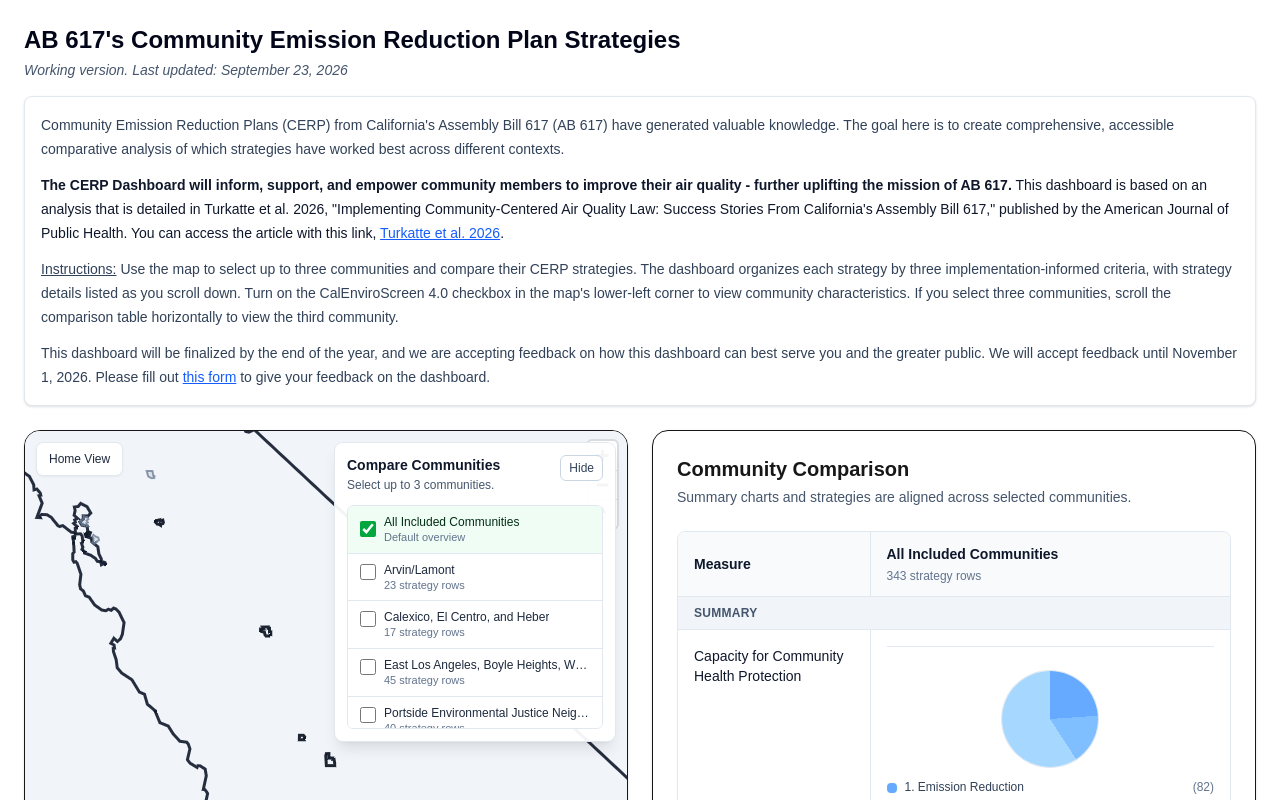
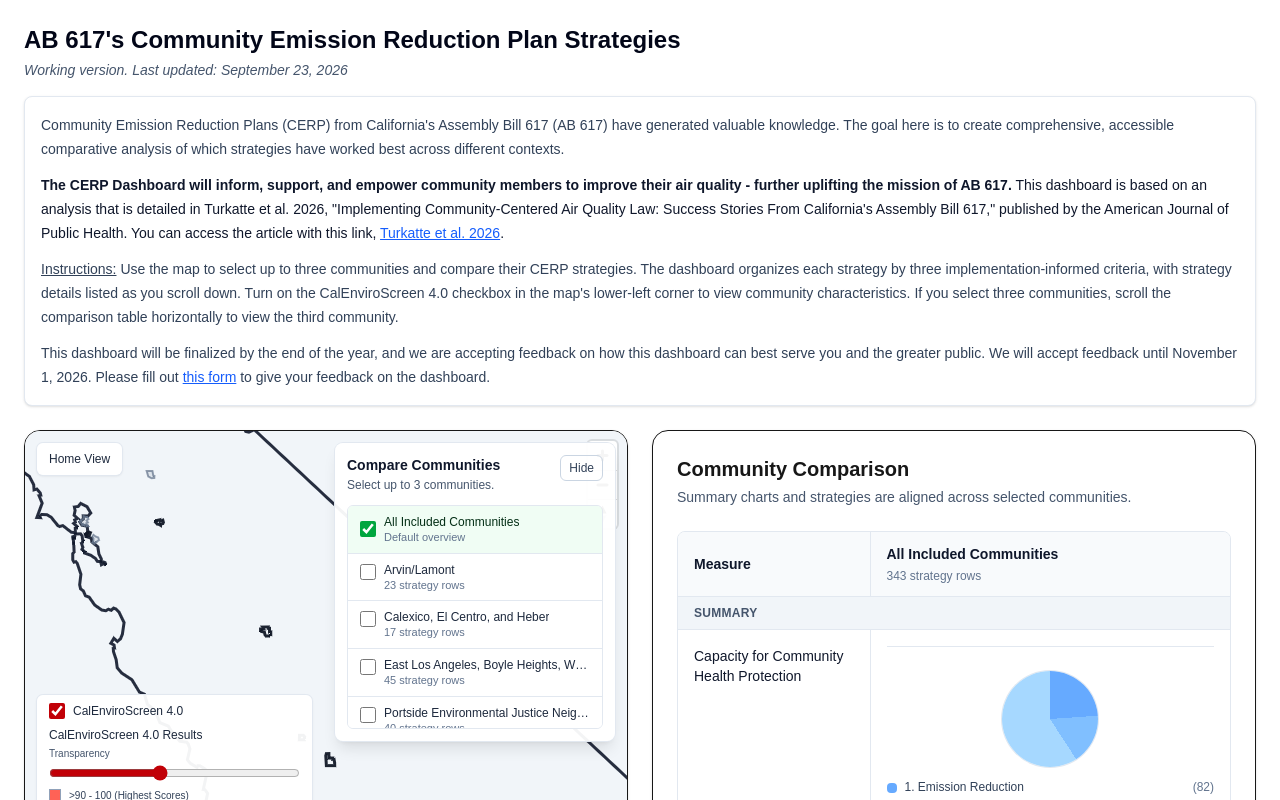
Before and after one commit to ccturkatte-02/ab617-cerp-dashboard, a Next.js app: page /community in a window 1280 px wide. Shown: the top 800 px of the page. Built offline with nearby package versions, Linux system fonts and the light colour scheme; no server answers.

Commit message:
Enable CalEnviroScreen layer by default

```diff
--- a/app/components/MapPanel.tsx
+++ b/app/components/MapPanel.tsx
@@ -144,7 +144,7 @@ export default function MapPanel({ geojson, selectedIds, includedCommunitySlugs,
   const homeBoundsRef = useRef<maplibregl.LngLatBoundsLike>(DEFAULT_CALIFORNIA_BOUNDS);
   const previousSelectedIdsRef = useRef<string[]>([]);
   const calEnviroScreenOpacityRef = useRef(45);
-  const [showCalEnviroScreen, setShowCalEnviroScreen] = useState(false);
+  const [showCalEnviroScreen, setShowCalEnviroScreen] = useState(true);
   const [calEnviroScreenOpacity, setCalEnviroScreenOpacity] = useState(45);
   const includedCommunities = useMemo(
     () => new Set(includedCommunitySlugs),
```
